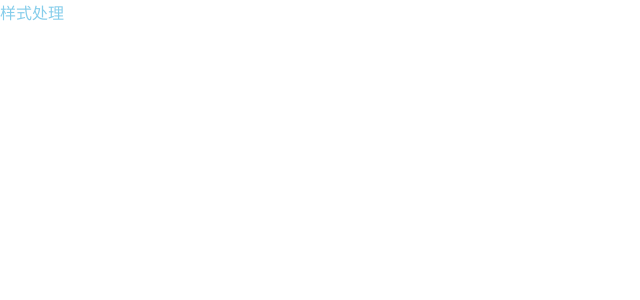
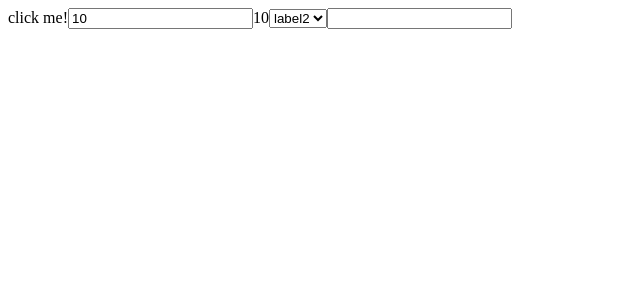
Before and after one commit to lixinyuyu/my-react-app, a React (Create React App) app: page / in a window 1280 px wide. Shown: the top 300 px of the page, without its empty margins (0-640 px from the left). Built offline with nearby package versions, Linux system fonts and the light colour scheme.

Commit message:
feat(react-app): 组件基础

```diff
--- /dev/null
+++ b/src/hello.js
@@ -0,0 +1,51 @@
+import React from 'react';
+class Hello extends React.Component {
+    constructor() {
+        super();
+        this.refInput = React.createRef();
+    }
+    handleClick = () => {
+        this.setState({
+            count: this.state.count + 1,
+        })
+    }
+    handleInput = e => {
+        this.setState({
+            count: e.target.value,
+        })
+    }
+    state = {
+        count: 10,
+        testa: 'a',
+        select: 2,
+    }
+    arr = [
+        { label: 'label1', value: 1 },
+        { label: 'label2', value: 2 },
+        { label: 'label3', value: 3 },
+    ]
+    handleSelect = e => {
+        console.log(this.refInput.current.value);
+        this.setState({
+            select: +e.target.value,
+        })
+    }
+    render() {
+        return (
+            <div>
+                <span onClick={ this.handleClick }>click me!</span>
+                <input value={this.state.count} onChange={ this.handleInput }/>
+                <span>{this.state.count}</span>
+                <select value={this.state.select} onChange={ this.handleSelect }>
+                    { this.arr.map(item => (
+                        <option key={item.value} value={item.value}>
+                            {item.label}
+                        </option>
+                    ))}
+                </select>
+                <input  ref={this.refInput}/>
+            </div>
+        )
+    }
+}
+export default Hello;
--- a/src/index.js
+++ b/src/index.js
@@ -1,87 +1,30 @@
 // import React from 'react';
-// import ReactDOM from 'react-dom';
-import './index.css';
-// import App from './App';
-// import reportWebVitals from './reportWebVitals';
-
-// ReactDOM.render(
-//   <React.StrictMode>
-//     <App />
-//   </React.StrictMode>,
-//   document.getElementById('root')
-// );
-
-// If you want to start measuring performance in your app, pass a function
-// to log results (for example: reportWebVitals(console.log))
-// or send to an analytics endpoint. Learn more: https://bit.ly/CRA-vitals
-// reportWebVitals();
-
-import React from 'react';
-import ReactDOM from 'react-dom';
-
-// 使用jsx语法
-const title = (
-  <h1 className="title-class-name">test h1
-    <span />
-  </h1>
-);
+import ReactDom from 'react-dom';
 
 /**
- * jsx的基本使用
- */
+ * react中创建组件
+ * */
 
-// 1.jsx中嵌入表达式
-const name = 'zs'
-const obj = name;
-const fn = () => obj; // 也可以直接放置一个函数
-const title2 = (
-  <h1>{name ? 'ls' : 'no'}</h1>
-)
-// 2.jsx自身也是一个合法的表达式（不能直接放置对象，会报错）
-const title3 = (
-  <h1>{fn()}</h1>
-)
+//  1.函数创建
+// function Hello() {
+//   return (
+//     <div>hello my compoent</div>
+//   )
+// }
+// const Hello = () => (<div>Hello !!!</div>)
 
-// 3.条件渲染
-const loadData = () => {
-  const loading = true;
-  setTimeout((loading) => {
-    loading = false;
-    console.log(loading);
-  }, 2000);
-  if (loading) {
-    return (<div>loading...</div>)
-  }
-  return (<div>end</div>)
-}
-const title4 = (
-  <div>{loadData()}</div>
-)
+// 2.类组件
+// class ClasshelloCom extends React.Component {
+//   render() {
+//     return (
+//       <div>my ClasshelloCom</div>
+//     )
+//   }
+// }
 
-const arrs = [
-  { label: 'label1', value: 1 },
-  { label: 'label2', value: 2 },
-  { label: 'label3', value: 3 },
-];
-// 4.jsx列表渲染
-const title5 = (
-  <ul>
-    {arrs.map(item => <li key={item.value}>{item.label}</li>)}
-  </ul>
-)
 
-// 5.jsx样式处理
-const title6 = (
-  <div style={ { color: 'red' } }>样式处理</div>
-)
+// ReactDom.render(<Hello />, document.getElementById('root'));
+// ReactDom.render(<ClasshelloCom />, document.getElementById('root'));
 
-const title7 = (
-  <div className="color-text">样式处理</div>
-)
-ReactDOM.render(title, document.getElementById('root'));
-ReactDOM.render(title2, document.getElementById('root'));
-ReactDOM.render(title3, document.getElementById('root'));
-ReactDOM.render(title4, document.getElementById('root'));
-ReactDOM.render(title5, document.getElementById('root'));
-ReactDOM.render(title6, document.getElementById('root'));
-ReactDOM.render(title7, document.getElementById('root'));
+import Hello from './hello.js';
+ReactDom.render(<Hello />, document.getElementById('root'));
```
